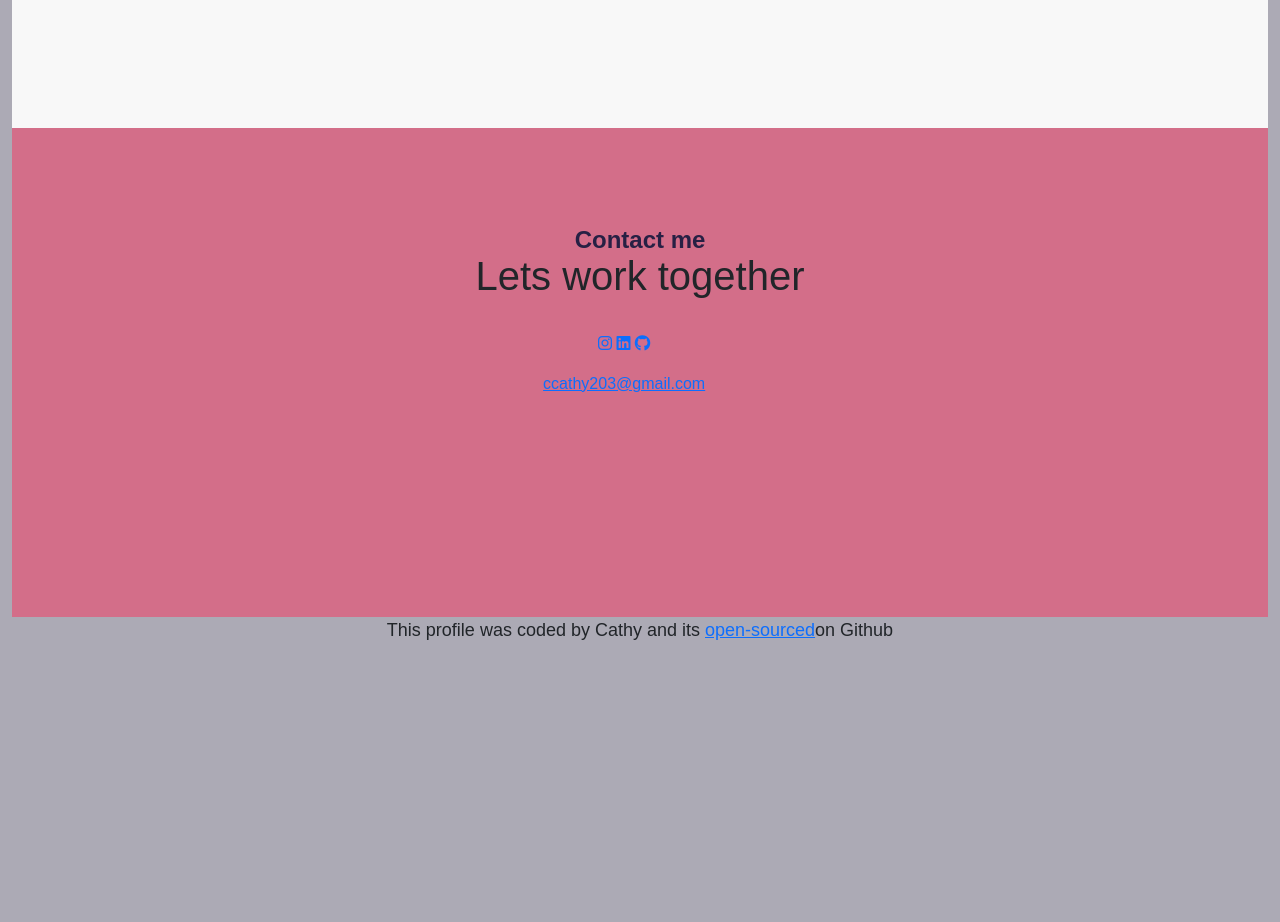
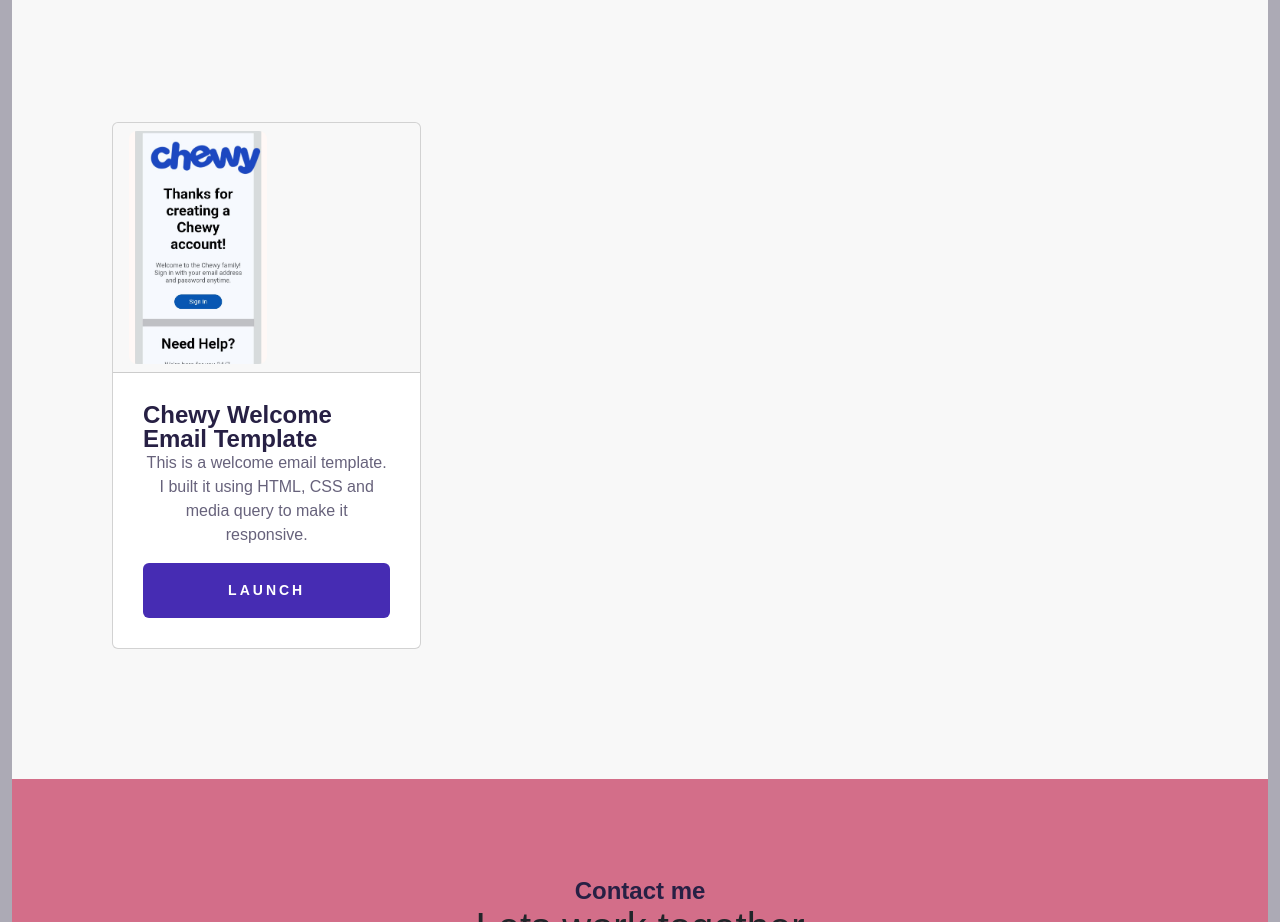
Before and after one commit to CathrineZA/Email-developer-portfolio, a plain HTML site: page index.html in a window 1280 px wide. Shown: the part 3290-4212 px from the top of the page. Before the commit the page ends 3950 px from the top, so only its background shows below. Drawn offline with nearby package versions, Linux system fonts and the light colour scheme.

Commit message:
added a welcome email template project

```diff
--- a/index.html
+++ b/index.html
@@ -253,6 +253,31 @@
                 >
               </div>
             </div>
+
+            <div class="card">
+              <div class="card-header grid grid-2-columns">
+                <img
+                  src="images/welcome-email.jpg"
+                  alt="welcomeEmail"
+                  class="img-responsive"
+                />
+              </div>
+
+              <div class="card-body">
+                <h4>Chewy Welcome Email Template</h4>
+                <p>
+                  This is a welcome email template. I built it using HTML, CSS
+                  and media query to make it responsive.
+                </p>
+
+                <a
+                  href="https://meek-torte-981aaf.netlify.app/"
+                  class="btn"
+                  target="_blank"
+                  >Launch</a
+                >
+              </div>
+            </div>
           </div>
         </section>
         <section class="contact">
@@ -264,7 +289,7 @@
            <ul class="socials">
             <li><a href="https://www.instagram.com/thapii_s/"><i class="fa-brands fa-instagram" title="instagram"></i></a></li>
             <li><a href="https://linkedin.com/in/cathrine-sekhuto-b96b16253"><i class="fa-brands fa-linkedin" title="LinkedIn" ></i></a></li>
-            <li><a href="https://github.com/CathrineZA/"><i class="fa-brands fa-github" title="Github"></i></i></a></li>
+            <li><a href="https://github.com/CathrineZA/"><i class="fa-brands fa-github" title="Github"></i></a></li>
            </ul>
            <a
           href="mailto:ccathy203@gmail.com"
```
Also changed, not shown: projects.html (+25 -0 lines), images/welcome-email.jpg (added).
